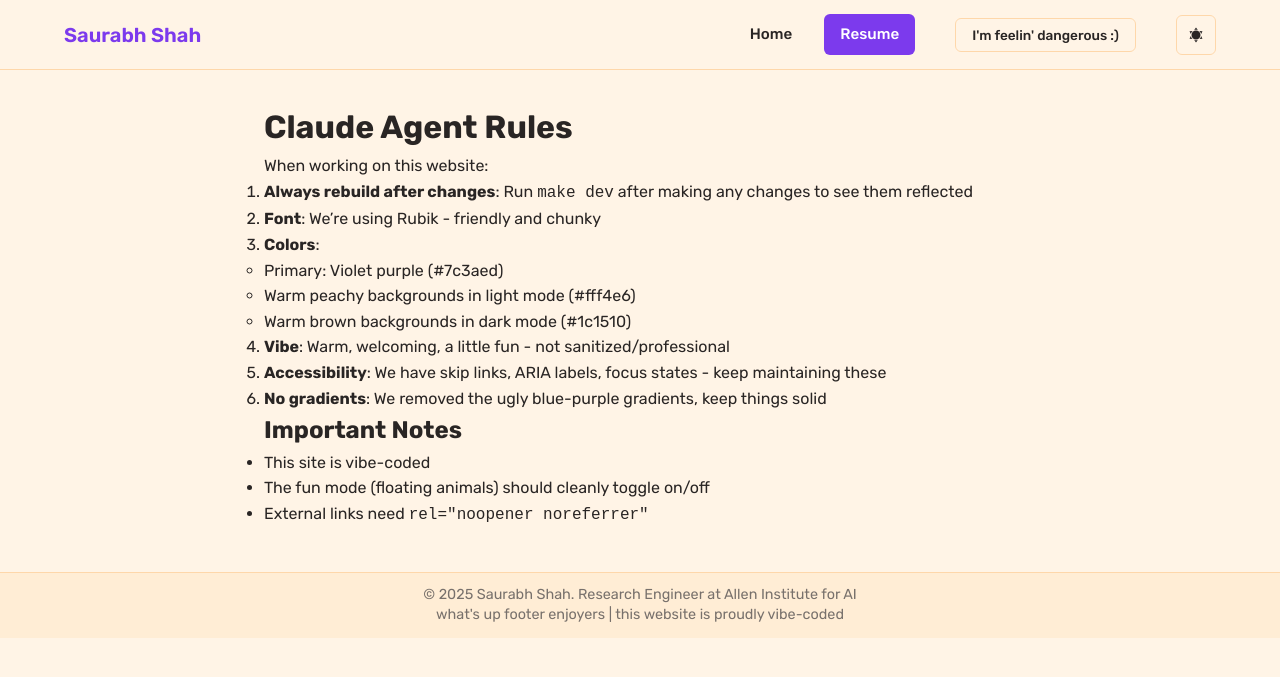
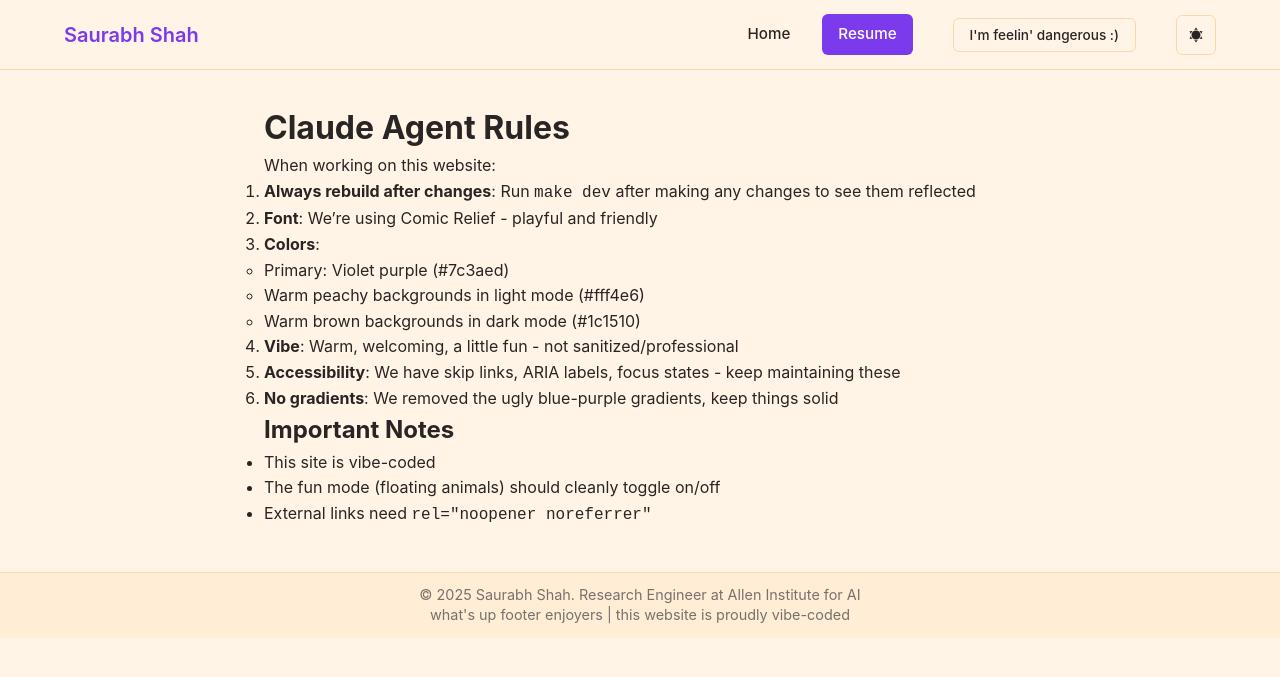
Before and after one commit to saurabh111233212/saurabh111233212.github.io, a Jekyll site: the page built from claude.md, in a window 1280 px wide. Shown: the top 677 px of the page. Built offline with Jekyll 4.4.1, drawn with Linux system fonts in a browser that asks for light colours; some web fonts are replaced; our own code applies the rules of GitHub Pages for plain Markdown files.

Commit message:
change font

```diff
--- a/_layouts/default.html
+++ b/_layouts/default.html
@@ -62,7 +62,7 @@
     <!-- Fonts -->
     <link rel="preconnect" href="https://fonts.googleapis.com">
     <link rel="preconnect" href="https://fonts.gstatic.com" crossorigin>
-    <link href="https://fonts.googleapis.com/css2?family=Rubik:wght@300;400;500;600;700&display=swap" rel="stylesheet">
+    <link href="https://fonts.googleapis.com/css2?family=Comic+Relief:wght@400;700&display=swap" rel="stylesheet">
 
     <!-- Styles -->
     <link rel="stylesheet" href="{{ '/assets/css/main.css' | relative_url }}">
--- a/assets/css/main.css
+++ b/assets/css/main.css
@@ -66,7 +66,7 @@
 }
 
 body {
-    font-family: 'Rubik', -apple-system, BlinkMacSystemFont, 'Segoe UI', Roboto, sans-serif;
+    font-family: 'Comic Relief', -apple-system, BlinkMacSystemFont, 'Segoe UI', Roboto, sans-serif;
     line-height: 1.6;
     color: var(--text-color);
     background: #fff4e6;
@@ -187,7 +187,7 @@
     margin-left: 0.5rem;
     font-size: 0.85rem;
     font-weight: 500;
-    font-family: 'Rubik', -apple-system, BlinkMacSystemFont, 'Segoe UI', Roboto, sans-serif;
+    font-family: 'Comic Relief', -apple-system, BlinkMacSystemFont, 'Segoe UI', Roboto, sans-serif;
     white-space: nowrap;
 }
 
--- a/claude.md
+++ b/claude.md
@@ -3,7 +3,7 @@
 When working on this website:
 
 1. **Always rebuild after changes**: Run `make dev` after making any changes to see them reflected
-2. **Font**: We're using Rubik - friendly and chunky
+2. **Font**: We're using Comic Relief - playful and friendly
 3. **Colors**:
    - Primary: Violet purple (#7c3aed)
    - Warm peachy backgrounds in light mode (#fff4e6)
```
